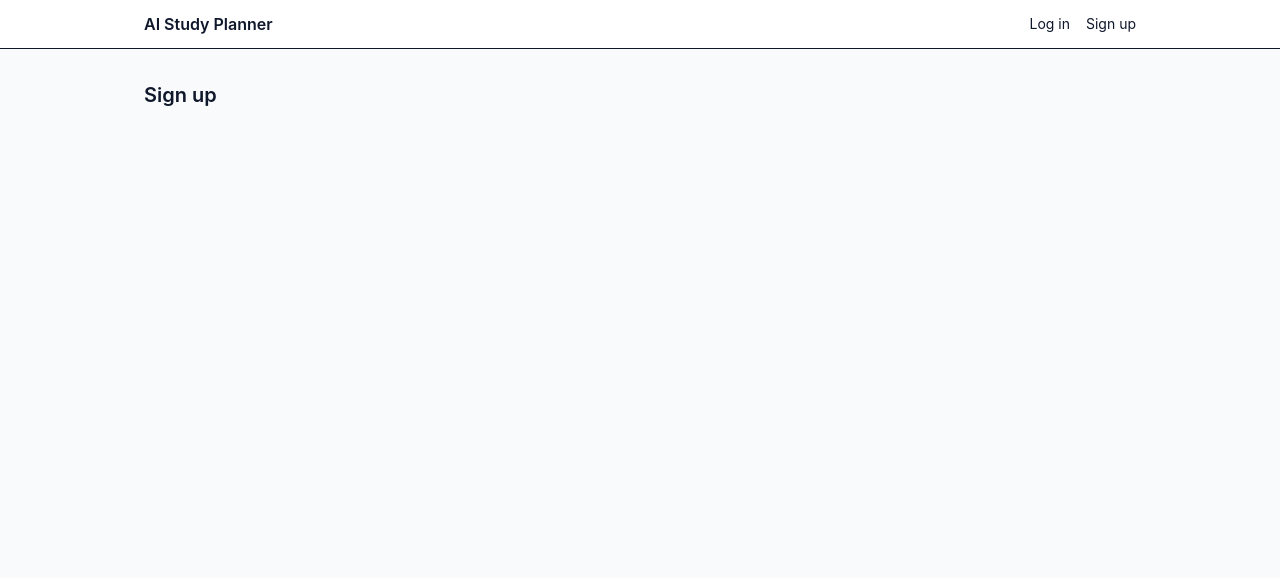
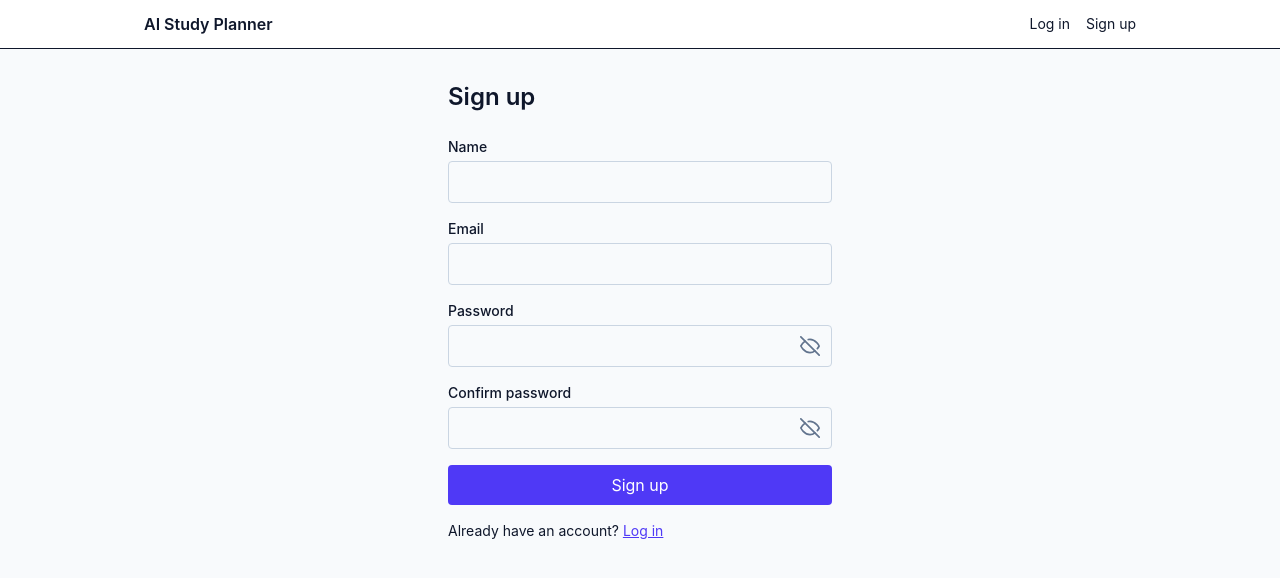
Before and after one commit to Sneha629/AI_Study_Planner, a React (Vite) app in the folder client/: page /signup in a window 1280 px wide. Shown: the top 578 px of the page. Built offline with nearby package versions, Linux system fonts and the light colour scheme; no server answers.

Commit message:
feat(auth): implement authentication UI

```diff
--- a/client/src/App.jsx
+++ b/client/src/App.jsx
@@ -3,24 +3,31 @@ import Home from './pages/Home.jsx'
 import Login from './pages/Login.jsx'
 import Signup from './pages/Signup.jsx'
 import NotFound from './pages/NotFound.jsx'
+import SubjectDecks from './pages/SubjectDecks.jsx'
+import ProtectedRoute from './components/ProtectedRoute.jsx'
 
 export default function App() {
   return (
     <div className="min-h-screen bg-slate-50 text-slate-900">
       <header className="border-b bg-white">
         <nav className="mx-auto flex max-w-5xl items-center justify-between px-4 py-3">
-          <Link to="/" className="font-semibold">AI Study Planner</Link>
+          <Link to="/" className="font-semibold">
+            AI Study Planner
+          </Link>
+
           <div className="flex gap-4 text-sm">
             <Link to="/login">Log in</Link>
             <Link to="/signup">Sign up</Link>
           </div>
         </nav>
       </header>
+
       <main className="mx-auto max-w-5xl px-4 py-8">
         <Routes>
-          <Route path="/" element={<Home />} />
+          <Route path="/" element={<ProtectedRoute><Home /></ProtectedRoute>} />
           <Route path="/login" element={<Login />} />
           <Route path="/signup" element={<Signup />} />
+          <Route path="/subjects/:id" element={<ProtectedRoute><SubjectDecks /></ProtectedRoute>} />
           <Route path="*" element={<NotFound />} />
         </Routes>
       </main>
--- a/client/src/api/client.js
+++ b/client/src/api/client.js
@@ -23,4 +23,4 @@ api.interceptors.response.use(
   },
 )
 
-export default api
+export default api;
--- /dev/null
+++ b/client/src/components/FormField.jsx
@@ -0,0 +1,47 @@
+import { useState } from 'react'
+
+function EyeIcon({ open }) {
+  return open ? (
+    <svg xmlns="http://www.w3.org/2000/svg" viewBox="0 0 24 24" fill="none" stroke="currentColor" strokeWidth="2" strokeLinecap="round" strokeLinejoin="round" className="h-5 w-5">
+      <path d="M1 12s4-8 11-8 11 8 11 8-4 8-11 8-11-8-11-8z" />
+      <circle cx="12" cy="12" r="3" />
+    </svg>
+  ) : (
+    <svg xmlns="http://www.w3.org/2000/svg" viewBox="0 0 24 24" fill="none" stroke="currentColor" strokeWidth="2" strokeLinecap="round" strokeLinejoin="round" className="h-5 w-5">
+      <path d="M17.94 17.94A10.07 10.07 0 0 1 12 20c-7 0-11-8-11-8a18.45 18.45 0 0 1 5.06-5.94" />
+      <path d="M9.9 4.24A9.12 9.12 0 0 1 12 4c7 0 11 8 11 8a18.5 18.5 0 0 1-2.16 3.19" />
+      <path d="M1 1l22 22" />
+    </svg>
+  )
+}
+
+export default function FormField({ label, error, type = 'text', ...inputProps }) {
+  const [show, setShow] = useState(false)
+  const isPassword = type === 'password'
+
+  return (
+    <div>
+      <label className="mb-1 block text-sm font-medium">{label}</label>
+      <div className="relative">
+        <input
+          {...inputProps}
+          type={isPassword && show ? 'text' : type}
+          className={`w-full rounded border px-3 py-2 ${isPassword ? 'pr-10' : ''} ${
+            error ? 'border-red-500' : 'border-slate-300'
+          }`}
+        />
+        {isPassword && (
+          <button
+            type="button"
+            onClick={() => setShow(!show)}
+            aria-label={show ? 'Hide password' : 'Show password'}
+            className="absolute inset-y-0 right-0 flex items-center px-3 text-slate-500 hover:text-slate-700"
+          >
+            <EyeIcon open={show} />
+          </button>
+        )}
+      </div>
+      {error && <p className="mt-1 text-sm text-red-600">{error}</p>}
+    </div>
+  )
+}
--- /dev/null
+++ b/client/src/components/ProtectedRoute.jsx
@@ -0,0 +1,12 @@
+import { Navigate, useLocation } from 'react-router-dom'
+import { useAuth } from '../context/AuthContext.jsx'
+
+export default function ProtectedRoute({ children }) {
+  const { user, loading } = useAuth()
+  const location = useLocation()
+
+  if (loading) return <p className="text-center">Loading...</p>
+  if (!user) return <Navigate to="/login" state={{ from: location }} replace />
+
+  return children
+}
--- /dev/null
+++ b/client/src/context/AuthContext.jsx
@@ -0,0 +1,56 @@
+import { createContext, useContext, useEffect, useState } from 'react'
+import api from '../api/client.js'
+
+const AuthContext = createContext(null)
+
+export function AuthProvider({ children }) {
+  const [user, setUser] = useState(null)
+  const [loading, setLoading] = useState(true)
+
+  // Page refresh pe token se user wapas laao
+  useEffect(() => {
+    const token = localStorage.getItem('token')
+    if (!token) {
+      setLoading(false)
+      return
+    }
+    api
+      .get('/auth/me')
+      .then((res) => setUser(res.data.user))
+      .catch(() => {
+        localStorage.removeItem('token')
+        setUser(null)
+      })
+      .finally(() => setLoading(false))
+  }, [])
+
+  function saveSession(data) {
+    localStorage.setItem('token', data.token)
+    setUser(data.user)
+  }
+
+  async function login(email, password) {
+    const res = await api.post('/auth/login', { email, password })
+    saveSession(res.data)
+  }
+
+  async function signup(name, email, password) {
+    const res = await api.post('/auth/signup', { name, email, password })
+    saveSession(res.data)
+  }
+
+  function logout() {
+    localStorage.removeItem('token')
+    setUser(null)
+  }
+
+  return (
+    <AuthContext.Provider value={{ user, loading, login, signup, logout }}>
+      {children}
+    </AuthContext.Provider>
+  )
+}
+
+export function useAuth() {
+  return useContext(AuthContext)
+}
--- a/client/src/main.jsx
+++ b/client/src/main.jsx
@@ -2,13 +2,16 @@ import { StrictMode } from 'react'
 import { createRoot } from 'react-dom/client'
 import { BrowserRouter } from 'react-router-dom'
 import { Toaster } from 'react-hot-toast'
+import { AuthProvider } from './context/AuthContext.jsx'
 import './index.css'
 import App from './App.jsx'
 
 createRoot(document.getElementById('root')).render(
   <StrictMode>
     <BrowserRouter>
+      <AuthProvider>
       <App />
+      </AuthProvider>
       <Toaster position="top-center" />
     </BrowserRouter>
   </StrictMode>,
--- a/client/src/pages/Login.jsx
+++ b/client/src/pages/Login.jsx
@@ -1,4 +1,67 @@
-// F1: login form (Day 2)
+import { useState } from 'react'
+import { Link, useLocation, useNavigate } from 'react-router-dom'
+import toast from 'react-hot-toast'
+import FormField from '../components/FormField.jsx'
+import { useAuth } from '../context/AuthContext.jsx'
+
 export default function Login() {
-  return <h1 className="text-xl font-semibold">Log in</h1>
+  const { login } = useAuth()
+  const navigate = useNavigate()
+  const location = useLocation()
+  const [form, setForm] = useState({ email: '', password: '' })
+  const [errors, setErrors] = useState({})
+  const [submitting, setSubmitting] = useState(false)
+
+  function handleChange(e) {
+    setForm({ ...form, [e.target.name]: e.target.value })
+  }
+
+  function validate() {
+    const e = {}
+    if (!form.email.trim()) e.email = 'Email is required'
+    else if (!/^\S+@\S+\.\S+$/.test(form.email)) e.email = 'Enter a valid email'
+    if (!form.password) e.password = 'Password is required'
+    return e
+  }
+
+  async function handleSubmit(e) {
+    e.preventDefault()
+    const found = validate()
+    setErrors(found)
+    if (Object.keys(found).length > 0) return
+
+    setSubmitting(true)
+    try {
+      await login(form.email.trim(), form.password)
+      navigate(location.state?.from?.pathname || '/', { replace: true })
+    } catch (err) {
+      if (err.response?.status === 401 || err.response?.status === 400) {
+        toast.error('Incorrect email or password.')
+      } else {
+        toast.error(err.response?.data?.message || 'Something went wrong. Please try again.')
+      }
+    } finally {
+      setSubmitting(false)
+    }
+  }
+
+  return (
+    <div className="mx-auto max-w-sm">
+      <h1 className="mb-6 text-2xl font-semibold">Log in</h1>
+      <form onSubmit={handleSubmit} className="space-y-4" noValidate>
+        <FormField label="Email" name="email" type="email" value={form.email} onChange={handleChange} error={errors.email} />
+        <FormField label="Password" name="password" type="password" value={form.password} onChange={handleChange} error={errors.password} />
+        <button
+          type="submit"
+          disabled={submitting}
+          className="w-full rounded bg-indigo-600 px-4 py-2 text-white disabled:opacity-50"
+        >
+          {submitting ? 'Logging in...' : 'Log in'}
+        </button>
+      </form>
+      <p className="mt-4 text-sm">
+        New here? <Link to="/signup" className="text-indigo-600 underline">Sign up</Link>
+      </p>
+    </div>
+  )
 }
--- a/client/src/pages/Signup.jsx
+++ b/client/src/pages/Signup.jsx
@@ -1,4 +1,72 @@
-// F1: sign-up form (Day 2)
+import { useState } from 'react'
+import { Link, useLocation, useNavigate } from 'react-router-dom'
+import toast from 'react-hot-toast'
+import FormField from '../components/FormField.jsx'
+import { useAuth } from '../context/AuthContext.jsx'
+
 export default function Signup() {
-  return <h1 className="text-xl font-semibold">Sign up</h1>
+  const { signup } = useAuth()
+  const navigate = useNavigate()
+  const location = useLocation()
+  const [form, setForm] = useState({ name: '', email: '', password: '', confirm: '' })
+  const [errors, setErrors] = useState({})
+  const [submitting, setSubmitting] = useState(false)
+
+  function handleChange(e) {
+    setForm({ ...form, [e.target.name]: e.target.value })
+  }
+
+  function validate() {
+    const e = {}
+    if (!form.name.trim()) e.name = 'Name is required'
+    if (!form.email.trim()) e.email = 'Email is required'
+    else if (!/^\S+@\S+\.\S+$/.test(form.email)) e.email = 'Enter a valid email'
+    if (!form.password) e.password = 'Password is required'
+    else if (form.password.length < 8) e.password = 'Password must be at least 8 characters'
+    if (form.confirm !== form.password) e.confirm = 'Passwords do not match'
+    return e
+  }
+
+  async function handleSubmit(e) {
+    e.preventDefault()
+    const found = validate()
+    setErrors(found)
+    if (Object.keys(found).length > 0) return
+
+    setSubmitting(true)
+    try {
+      await signup(form.name.trim(), form.email.trim(), form.password)
+      navigate(location.state?.from?.pathname || '/', { replace: true })
+    } catch (err) {
+      if (err.response?.status === 409) {
+        setErrors({ email: 'An account with this email already exists.' })
+      } else {
+        toast.error(err.response?.data?.message || 'Something went wrong. Please try again.')
+      }
+    } finally {
+      setSubmitting(false)
+    }
+  }
+
+  return (
+    <div className="mx-auto max-w-sm">
+      <h1 className="mb-6 text-2xl font-semibold">Sign up</h1>
+      <form onSubmit={handleSubmit} className="space-y-4" noValidate>
+        <FormField label="Name" name="name" value={form.name} onChange={handleChange} error={errors.name} />
+        <FormField label="Email" name="email" type="email" value={form.email} onChange={handleChange} error={errors.email} />
+        <FormField label="Password" name="password" type="password" value={form.password} onChange={handleChange} error={errors.password} />
+        <FormField label="Confirm password" name="confirm" type="password" value={form.confirm} onChange={handleChange} error={errors.confirm} />
+        <button
+          type="submit"
+          disabled={submitting}
+          className="w-full rounded bg-indigo-600 px-4 py-2 text-white disabled:opacity-50"
+        >
+          {submitting ? 'Signing up...' : 'Sign up'}
+        </button>
+      </form>
+      <p className="mt-4 text-sm">
+        Already have an account? <Link to="/login" className="text-indigo-600 underline">Log in</Link>
+      </p>
+    </div>
+  )
 }
```
